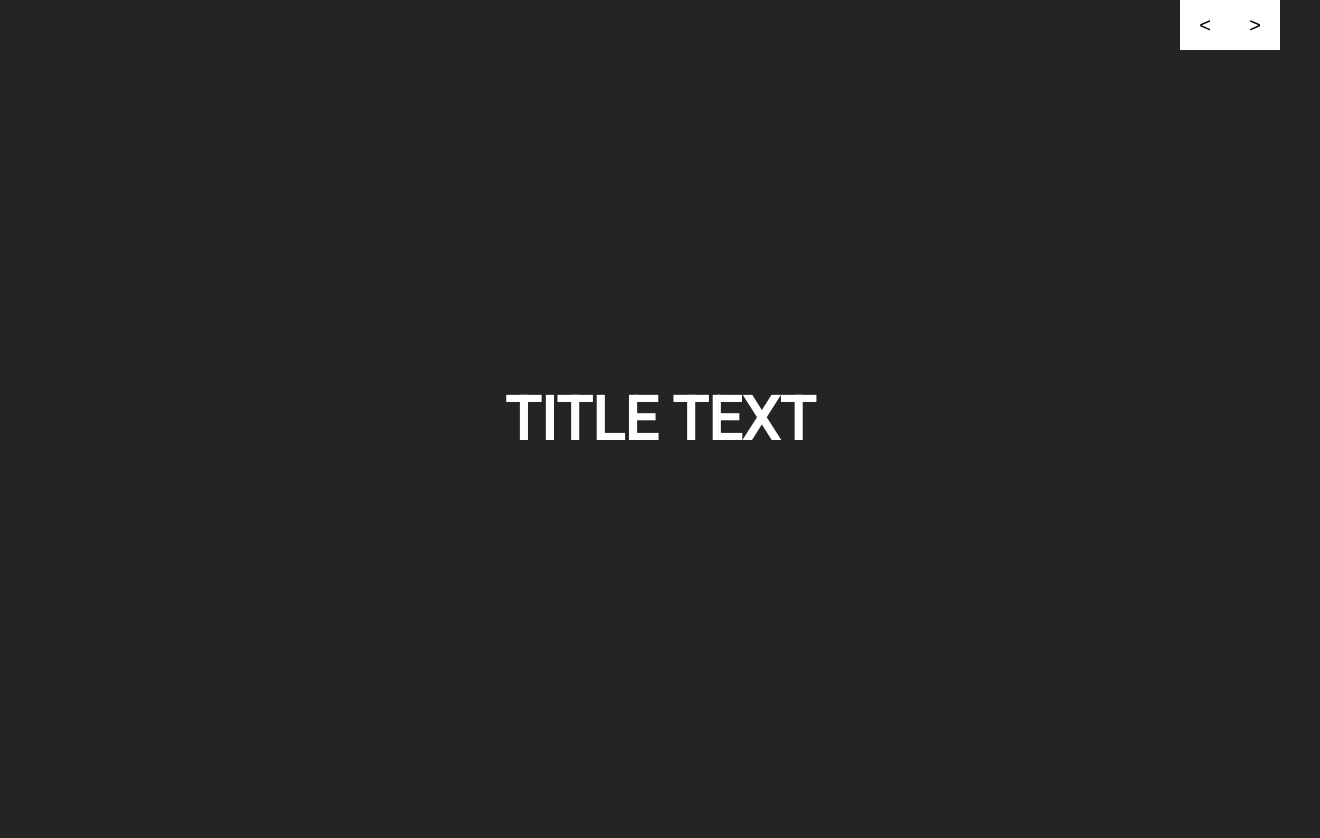
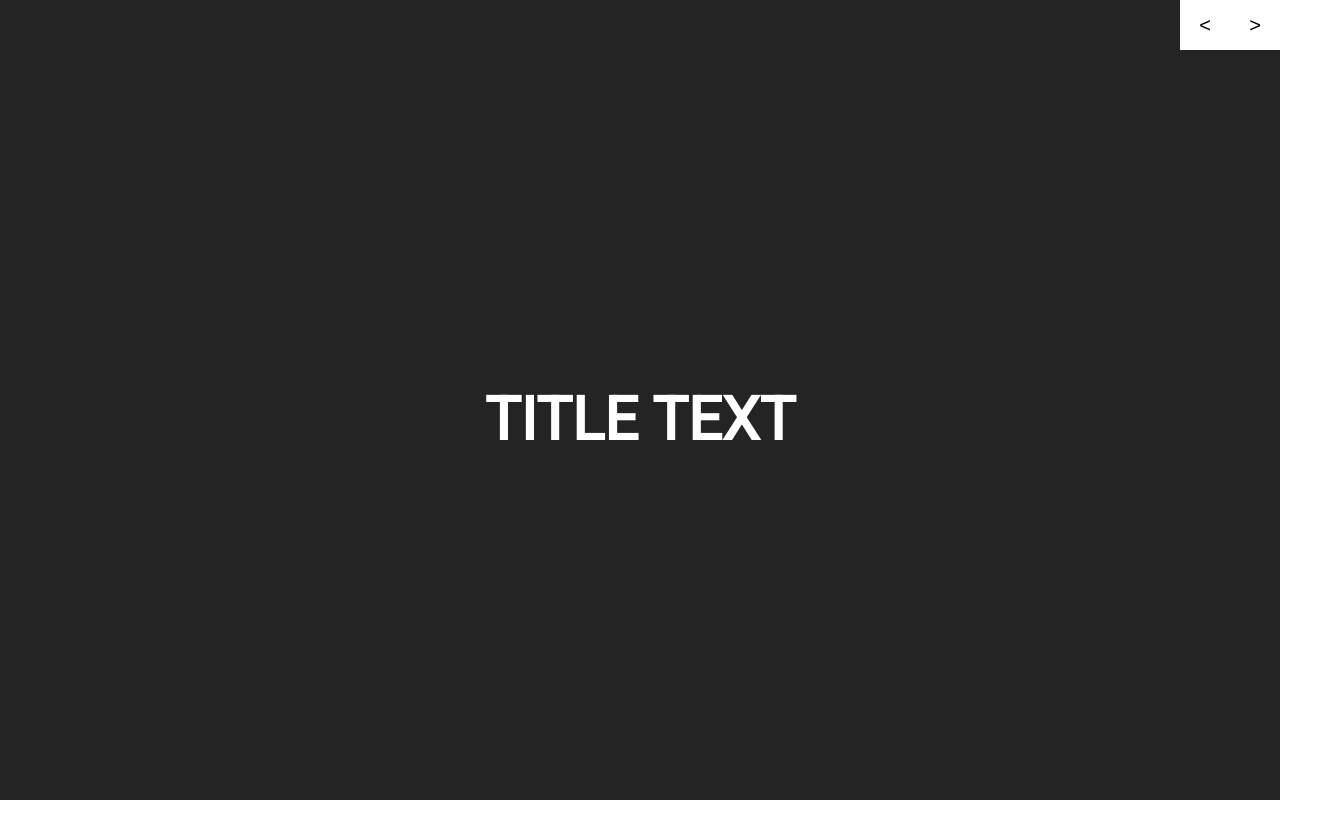
Before and after one commit to DeMoorJasper/Presentor, a React (Vite) app: page /1 in a window 1280 px wide. Shown: the whole page, 1320 px wide, since content can reach past the window. Built offline with nearby package versions, Linux system fonts and the light colour scheme.

Commit message:
keyboard controls & css fix

```diff
--- a/src/components/RenderSlide.js
+++ b/src/components/RenderSlide.js
@@ -27,29 +27,54 @@ export default class Slide extends Component {
   constructor() {
     super();
     this.state = {
-      lastSlide: 2
+      lastSlide: 2,
+      transitioning: false
     }
     this.nextSlide = this.nextSlide.bind(this);
     this.prevSlide = this.prevSlide.bind(this);
+    this.keyPressHandler = this.keyPressHandler.bind(this);
+  }
+
+  componentDidMount() {
+    document.onkeydown = this.keyPressHandler;
   }
 
   nextSlide(evt) {
-    evt.preventDefault();
+    if (evt) evt.preventDefault();
     if (this.props.history) {
       let slideId = this.props.history.location ? parseInt(this.props.history.location.pathname.substring(1)) : 1;
-      if (slideId < this.state.lastSlide) {
-        this.props.history.push(`/${slideId + 1}`);
+      if (slideId < this.state.lastSlide && !this.state.transitioning) {
+        this.setState({ transitioning: true });
+        window.setTimeout(() => {
+          this.setState({ transitioning: false });
+          this.props.history.push(`/${slideId + 1}`);
+        });
       }
     }
   }
 
   prevSlide(evt) {
-    evt.preventDefault();
+    if (evt) evt.preventDefault();
     if (this.props.history) {
       let slideId = this.props.history.location ? parseInt(this.props.history.location.pathname.substring(1)) : 1;
-      if (slideId > 1) {
-        this.props.history.push(`/${slideId - 1}`);
+      if (slideId > 1 && !this.state.transitioning) {
+        this.setState({ transitioning: true });
+        window.setTimeout(() => {
+          this.setState({ transitioning: false });
+          this.props.history.push(`/${slideId - 1}`);
+        });
       }
+    }
+  }
+
+  keyPressHandler(evt) {
+    switch(evt.code) {
+      case 'Space':
+        return this.nextSlide();
+      case 'ArrowLeft':
+        return this.prevSlide();
+      case 'ArrowRight':
+        return this.nextSlide();
     }
   }
 
@@ -58,8 +83,7 @@ export default class Slide extends Component {
   }
 
   render() {
-    console.log(this.props.history);
-    return <div>
+    return <div onClick={this.nextSlide}>
       <Route exact path="/" component={this.redirectToFirst}/>
 
       <NavButton onClick={this.prevSlide} type='previous'>{'<'}</NavButton>
--- a/src/components/Slide.js
+++ b/src/components/Slide.js
@@ -7,6 +7,7 @@ const Container = styled.div`
   height: 100vh;
   width: 100%;
   padding: 2rem;
+  box-sizing: border-box;
 `;
 
 export default class Slide extends Component {
```
